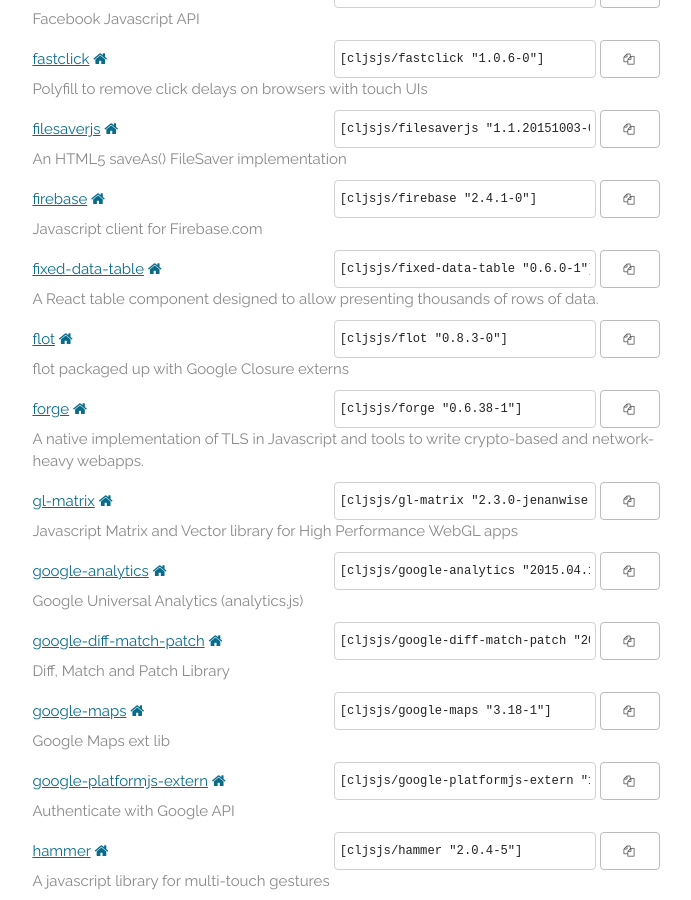
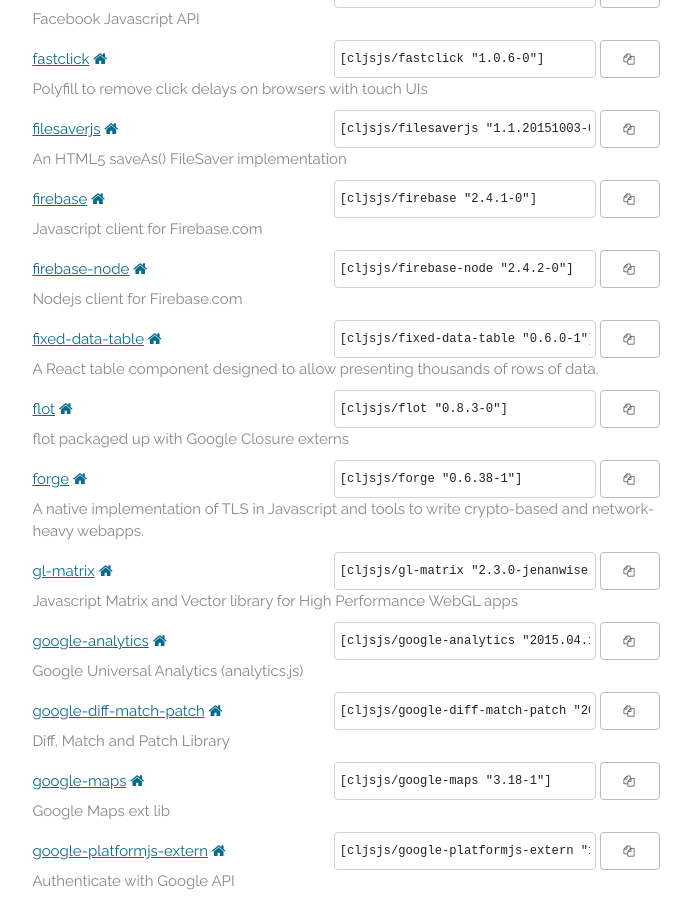
Before and after one commit to cljsjs/cljsjs.github.io, a Jekyll site: the page built from index.markdown, in a window 1280 px wide and 900 px high, scrolled down 4728 px. Shown: the whole window, without its empty margins (294-985 px from the left). Built offline with Jekyll 4.4.1, drawn with Linux system fonts in a browser that asks for light colours; nearby versions of some CDN libraries; comment, search, counter and statistics services are not loaded.

Commit message:
Automatic update

```diff
--- a/_includes/packages.html
+++ b/_includes/packages.html
@@ -483,6 +483,15 @@
     <p class="description">Javascript client for Firebase.com</p>
   </li>
   <li>
+    <a href="https://clojars.org/cljsjs/firebase-node">firebase-node</a>
+    <a href="https://www.firebase.com/docs/web/api/" target="new"><i class="fa fa-home"></i></a>
+    <span class="clojars">
+      <input type="text" value='[cljsjs/firebase-node "2.4.2-0"]'/>
+      <button data-clipboard-text='[cljsjs/firebase-node "2.4.2-0"]'><i class="fa fa-copy"></i></button>
+    </span>
+    <p class="description">Nodejs client for Firebase.com</p>
+  </li>
+  <li>
     <a href="https://clojars.org/cljsjs/fixed-data-table">fixed-data-table</a>
     <a href="https://github.com/facebook/fixed-data-table" target="new"><i class="fa fa-home"></i></a>
     <span class="clojars">
```
